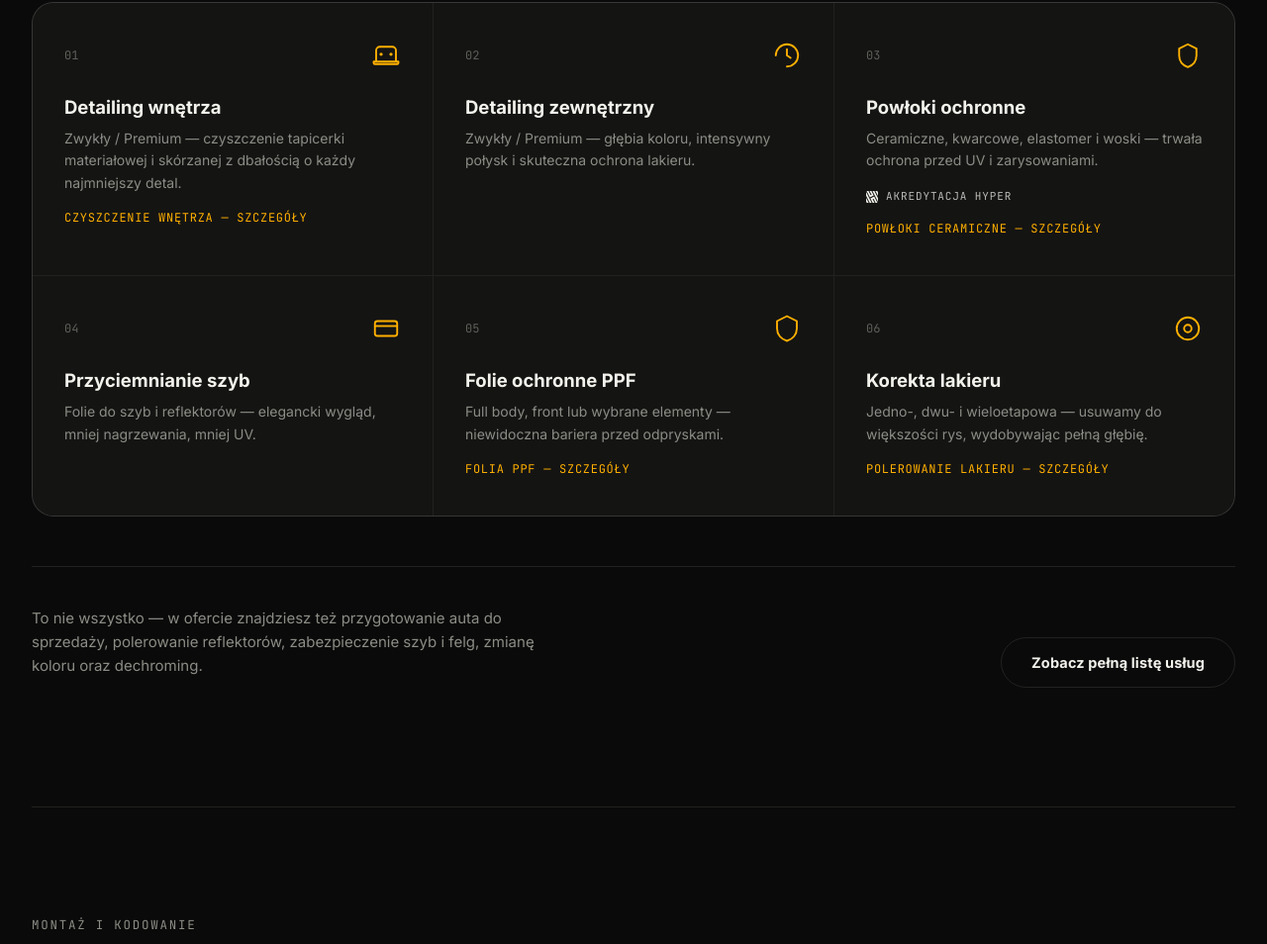
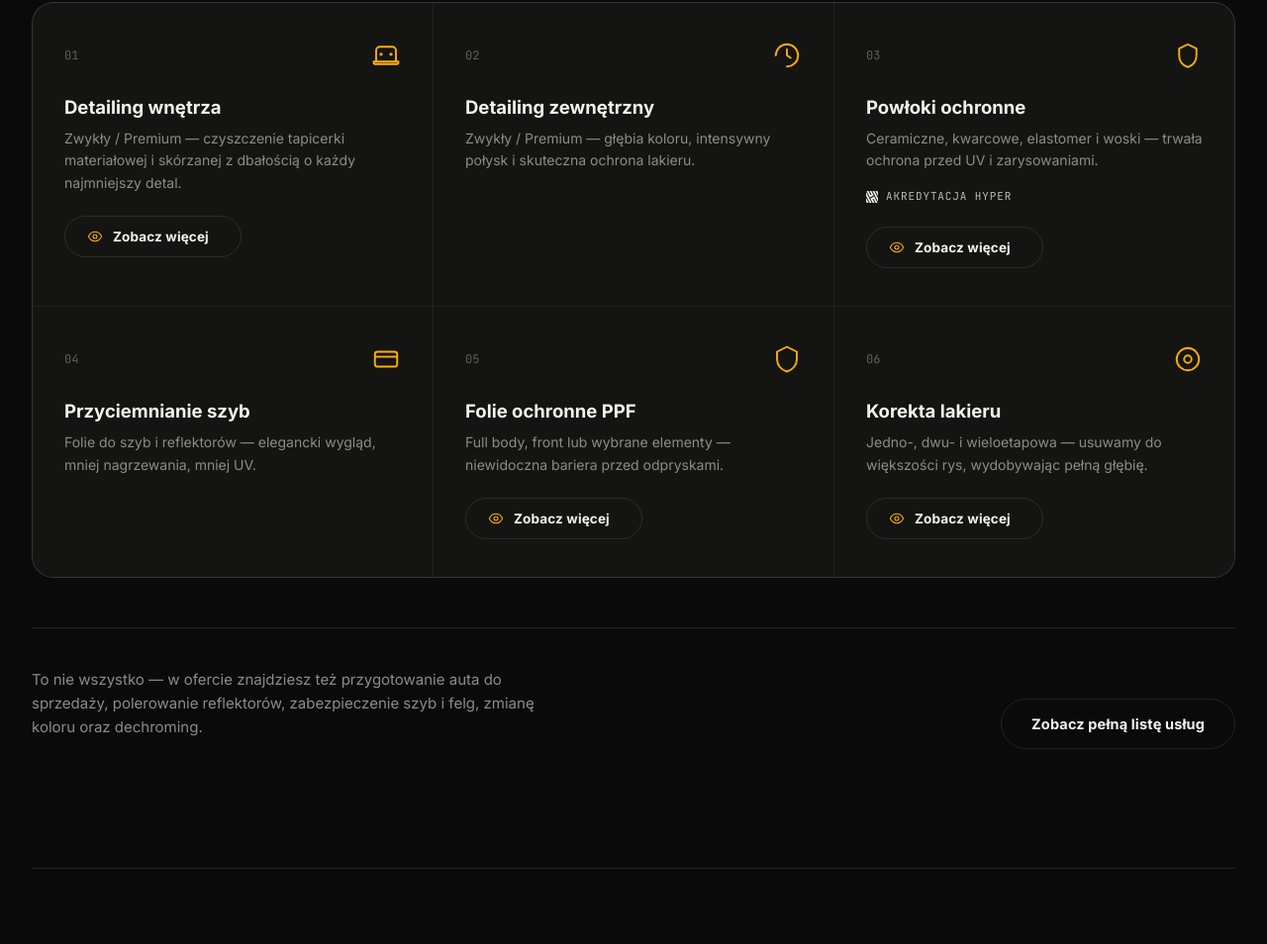
Before and after one commit to kondzio-p/panda-site, a plain HTML site: page index.html in a window 1280 px wide. Shown: the part 2506-3460 px from the top of the page at 99% size. Drawn offline with nearby package versions, Linux system fonts and the light colour scheme.

Commit message:
Usługi: przyciski „Zobacz więcej” z okiem zamiast linków
Cztery karty w sekcji 02 na głównej mają zamiast tekstowych linków
„… — szczegóły” przyciski w stylu btn--outline z piktogramem oka.
Nazwa usługi zostaje w ukrytym tekście, żeby czytniki ekranu i Google
dalej wiedziały, dokąd prowadzi link.

Co-Authored-By: Claude Opus 5.5 <noreply@anthropic.com>

```diff
--- a/css/style.css
+++ b/css/style.css
@@ -974,6 +974,28 @@ button {
   border-bottom-color: var(--accent);
 }
 
+.service-card .service-btn {
+  gap: 10px;
+  margin-top: 22px;
+  padding: 12px 22px;
+  font-size: 13.5px;
+}
+
+.service-btn svg {
+  color: var(--accent);
+  flex-shrink: 0;
+}
+
+.visually-hidden {
+  position: absolute;
+  width: 1px;
+  height: 1px;
+  margin: -1px;
+  overflow: hidden;
+  clip: rect(0 0 0 0);
+  white-space: nowrap;
+}
+
 .services-more {
   margin-top: 50px;
   padding-top: 40px;
--- a/index.html
+++ b/index.html
@@ -1020,11 +1020,30 @@
 							materiałowej i skórzanej z dbałością o każdy
 							najmniejszy detal.
 						</p>
-						<a
-							href="czyszczenie-samochodu-torun.html"
-							class="service-link"
-							>Czyszczenie wnętrza — szczegóły</a
-						>
+						<a href="czyszczenie-samochodu-torun.html" class="btn btn--outline service-btn">
+							<svg
+								width="16"
+								height="16"
+								viewBox="0 0 24 24"
+								fill="none"
+								aria-hidden="true"
+							>
+								<path
+									d="M2 12C2 12 5.5 5 12 5C18.5 5 22 12 22 12C22 12 18.5 19 12 19C5.5 19 2 12 2 12Z"
+									stroke="currentColor"
+									stroke-width="1.6"
+									stroke-linejoin="round"
+								/>
+								<circle
+									cx="12"
+									cy="12"
+									r="3"
+									stroke="currentColor"
+									stroke-width="1.6"
+								/>
+							</svg>
+							Zobacz więcej<span class="visually-hidden">: czyszczenie wnętrza</span>
+						</a>
 					</article>
 
 					<article class="service-card">
@@ -1097,11 +1116,30 @@
 							</svg>
 							Akredytacja HYPER
 						</p>
-						<a
-							href="powloki-ceramiczne-torun.html"
-							class="service-link"
-							>Powłoki ceramiczne — szczegóły</a
-						>
+						<a href="powloki-ceramiczne-torun.html" class="btn btn--outline service-btn">
+							<svg
+								width="16"
+								height="16"
+								viewBox="0 0 24 24"
+								fill="none"
+								aria-hidden="true"
+							>
+								<path
+									d="M2 12C2 12 5.5 5 12 5C18.5 5 22 12 22 12C22 12 18.5 19 12 19C5.5 19 2 12 2 12Z"
+									stroke="currentColor"
+									stroke-width="1.6"
+									stroke-linejoin="round"
+								/>
+								<circle
+									cx="12"
+									cy="12"
+									r="3"
+									stroke="currentColor"
+									stroke-width="1.6"
+								/>
+							</svg>
+							Zobacz więcej<span class="visually-hidden">: powłoki ceramiczne</span>
+						</a>
 					</article>
 
 					<article class="service-card">
@@ -1160,9 +1198,30 @@
 							Full body, front lub wybrane elementy — niewidoczna
 							bariera przed odpryskami.
 						</p>
-						<a href="ppf-torun.html" class="service-link"
-							>Folia PPF — szczegóły</a
-						>
+						<a href="ppf-torun.html" class="btn btn--outline service-btn">
+							<svg
+								width="16"
+								height="16"
+								viewBox="0 0 24 24"
+								fill="none"
+								aria-hidden="true"
+							>
+								<path
+									d="M2 12C2 12 5.5 5 12 5C18.5 5 22 12 22 12C22 12 18.5 19 12 19C5.5 19 2 12 2 12Z"
+									stroke="currentColor"
+									stroke-width="1.6"
+									stroke-linejoin="round"
+								/>
+								<circle
+									cx="12"
+									cy="12"
+									r="3"
+									stroke="currentColor"
+									stroke-width="1.6"
+								/>
+							</svg>
+							Zobacz więcej<span class="visually-hidden">: folia PPF</span>
+						</a>
 					</article>
 
 					<article class="service-card">
@@ -1196,11 +1255,30 @@
 							Jedno-, dwu- i wieloetapowa — usuwamy do większości
 							rys, wydobywając pełną głębię.
 						</p>
-						<a
-							href="polerowanie-samochodu-torun.html"
-							class="service-link"
-							>Polerowanie lakieru — szczegóły</a
-						>
+						<a href="polerowanie-samochodu-torun.html" class="btn btn--outline service-btn">
+							<svg
+								width="16"
+								height="16"
+								viewBox="0 0 24 24"
+								fill="none"
+								aria-hidden="true"
+							>
+								<path
+									d="M2 12C2 12 5.5 5 12 5C18.5 5 22 12 22 12C22 12 18.5 19 12 19C5.5 19 2 12 2 12Z"
+									stroke="currentColor"
+									stroke-width="1.6"
+									stroke-linejoin="round"
+								/>
+								<circle
+									cx="12"
+									cy="12"
+									r="3"
+									stroke="currentColor"
+									stroke-width="1.6"
+								/>
+							</svg>
+							Zobacz więcej<span class="visually-hidden">: polerowanie lakieru</span>
+						</a>
 					</article>
 				</div>
 
```
